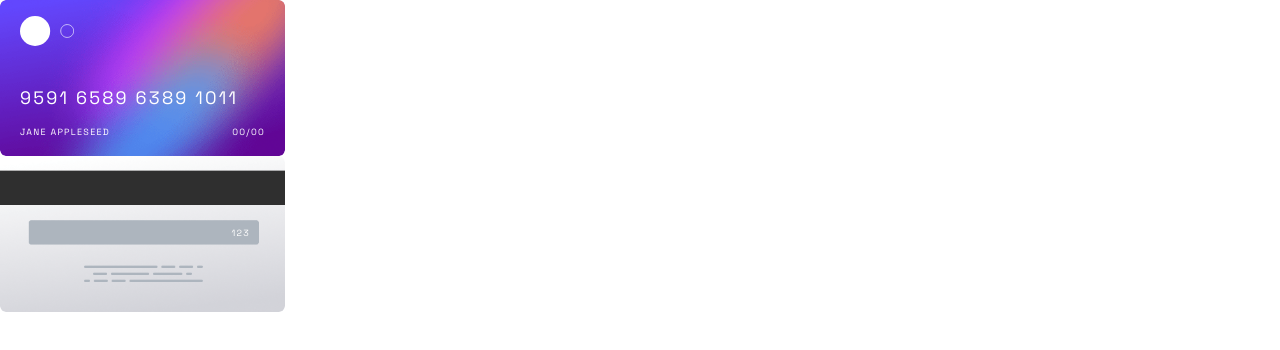
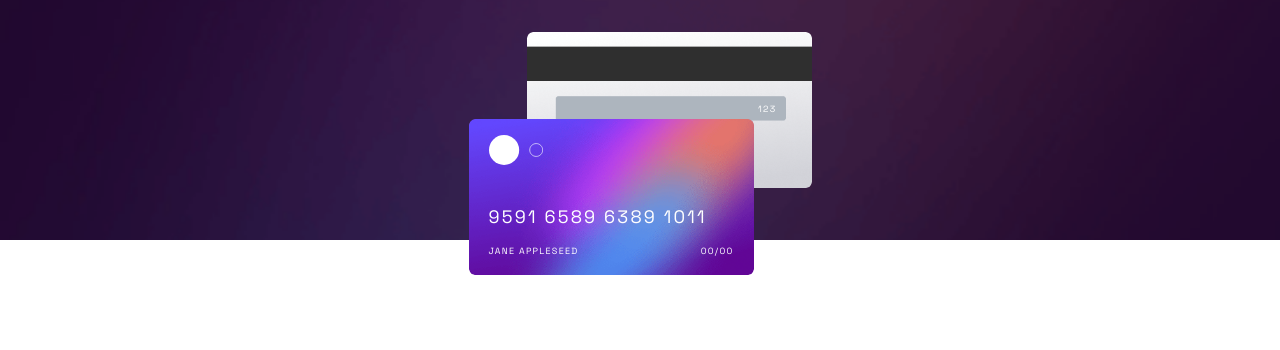
Before and after one commit to jazzielp/interactive-card-details-form, a React (Vite) app: page / in a window 1280 px wide. Shown: the top 350 px of the page. Built offline with nearby package versions, Linux system fonts and the light colour scheme.

Commit message:
Finish Header component

```diff
--- a/src/App.jsx
+++ b/src/App.jsx
@@ -1,10 +1,8 @@
-import { FrontCard } from './components/FrontCard'
-import { BackCard } from './components/BackCard'
+import { Header } from './components/Header'
 export function App () {
   return (
     <>
-      <FrontCard />
-      <BackCard />
+      <Header />
     </>
   )
 }
--- /dev/null
+++ b/src/components/Header.css
@@ -0,0 +1,26 @@
+.header {
+  width: 100%;
+  height: 240px;
+  position: relative;
+  background-image: url('../../public/bg-main-mobile.png');
+  background-position: center;
+  background-repeat: no-repeat;
+  background-size: cover;
+}
+
+.header__card-container {
+  display: flex;
+  position: absolute;
+  top: 32px;
+  flex-direction: column;
+  align-items: end;
+  width: 343px;
+  margin: 0 auto;
+  position: relative;
+}
+
+.header__backCard-container {
+  position: absolute;
+  left: 0;
+  top: 56%;
+}
--- a/src/components/Header.jsx
+++ b/src/components/Header.jsx
@@ -1,5 +1,17 @@
+import { FrontCard } from './FrontCard'
+import { BackCard } from './BackCard'
+import './Header.css'
 export const Header = () => {
   return (
-    <div>Header</div>
+    <header className='header'>
+      <div className='header__card-container'>
+        <div className='header__frontCard-container'>
+          <BackCard />
+        </div>
+        <div className='header__backCard-container'>
+          <FrontCard />
+        </div>
+      </div>
+    </header>
   )
 }
```
